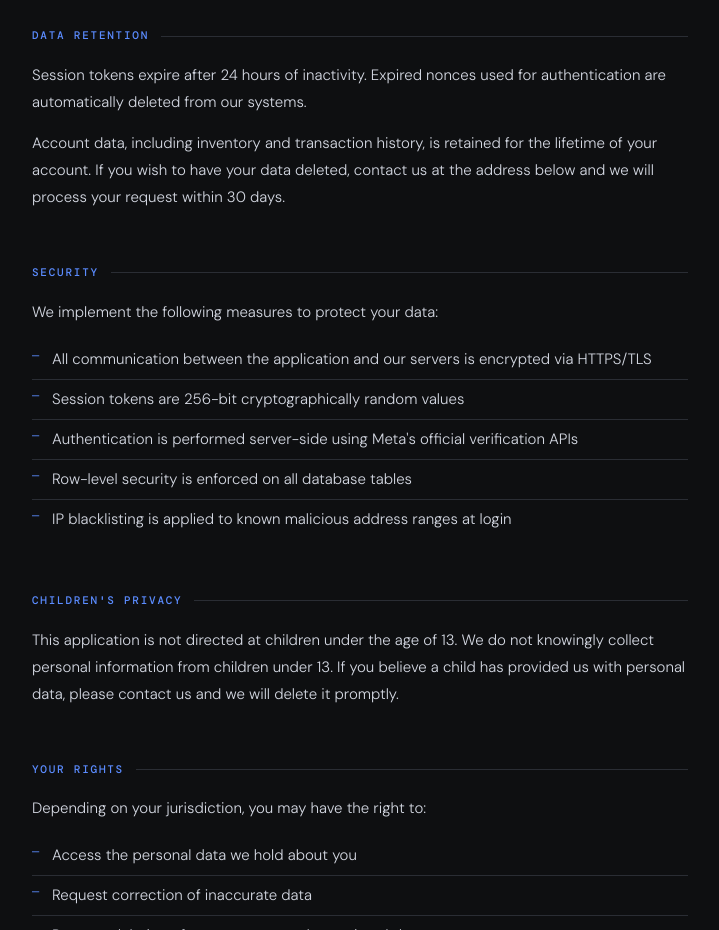
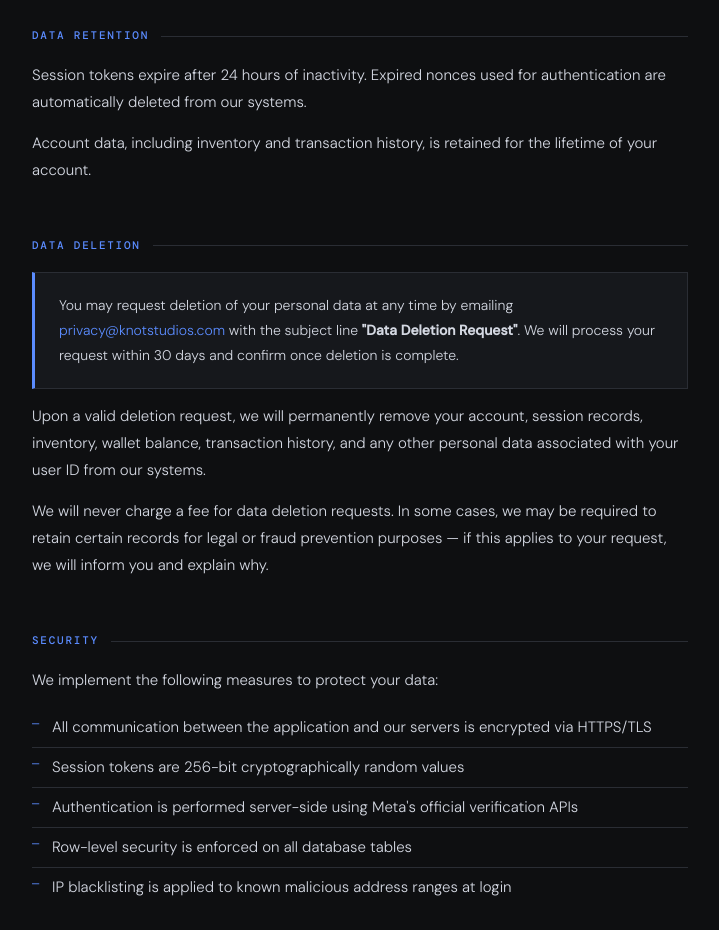
Before and after one commit to knotstudiosllc/KnotStudiosLLC-Privacy-Policy, a plain HTML site: page index.html in a window 1280 px wide. Shown: the part 1680-2610 px from the top of the page, without its empty margins (280-999 px from the left). Drawn offline with nearby package versions, Linux system fonts and the light colour scheme.

Commit message:
updated policies

```diff
--- a/index.html
+++ b/index.html
@@ -220,7 +220,16 @@
   <section>
     <h2>Data Retention</h2>
     <p>Session tokens expire after 24 hours of inactivity. Expired nonces used for authentication are automatically deleted from our systems.</p>
-    <p>Account data, including inventory and transaction history, is retained for the lifetime of your account. If you wish to have your data deleted, contact us at the address below and we will process your request within 30 days.</p>
+    <p>Account data, including inventory and transaction history, is retained for the lifetime of your account.</p>
+  </section>
+
+  <section>
+    <h2>Data Deletion</h2>
+    <div class="callout">
+      You may request deletion of your personal data at any time by emailing <a href="mailto:privacy@knotstudios.com">privacy@knotstudios.com</a> with the subject line <strong>"Data Deletion Request"</strong>. We will process your request within 30 days and confirm once deletion is complete.
+    </div>
+    <p>Upon a valid deletion request, we will permanently remove your account, session records, inventory, wallet balance, transaction history, and any other personal data associated with your user ID from our systems.</p>
+    <p>We will never charge a fee for data deletion requests. In some cases, we may be required to retain certain records for legal or fraud prevention purposes — if this applies to your request, we will inform you and explain why.</p>
   </section>
 
   <section>
```
